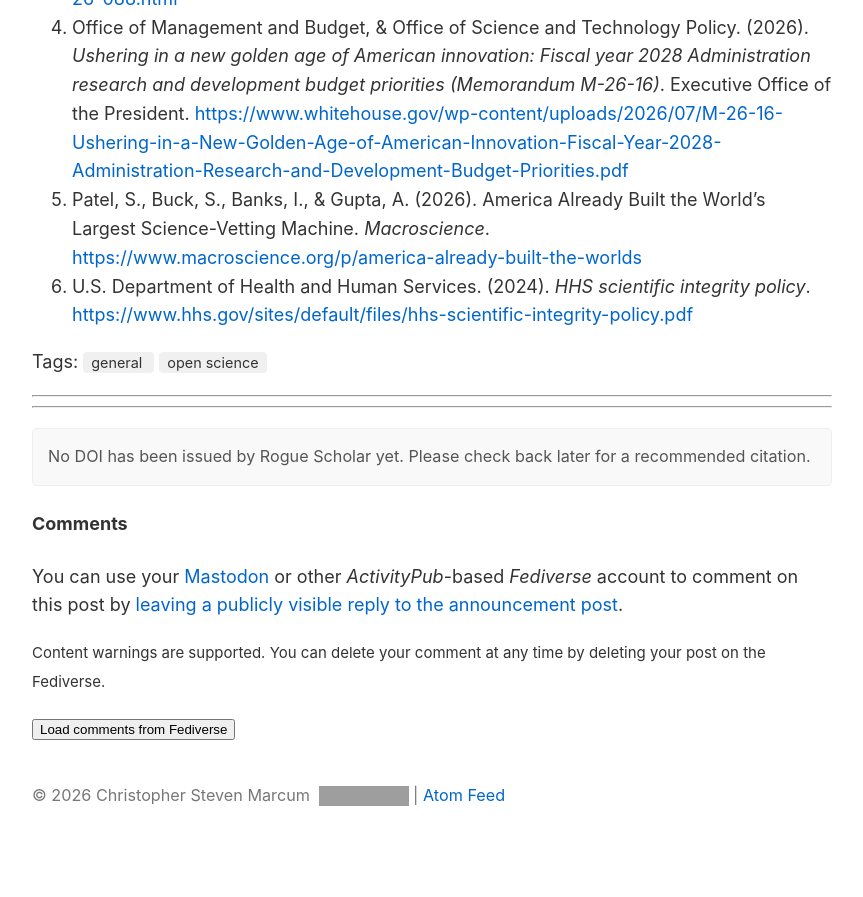
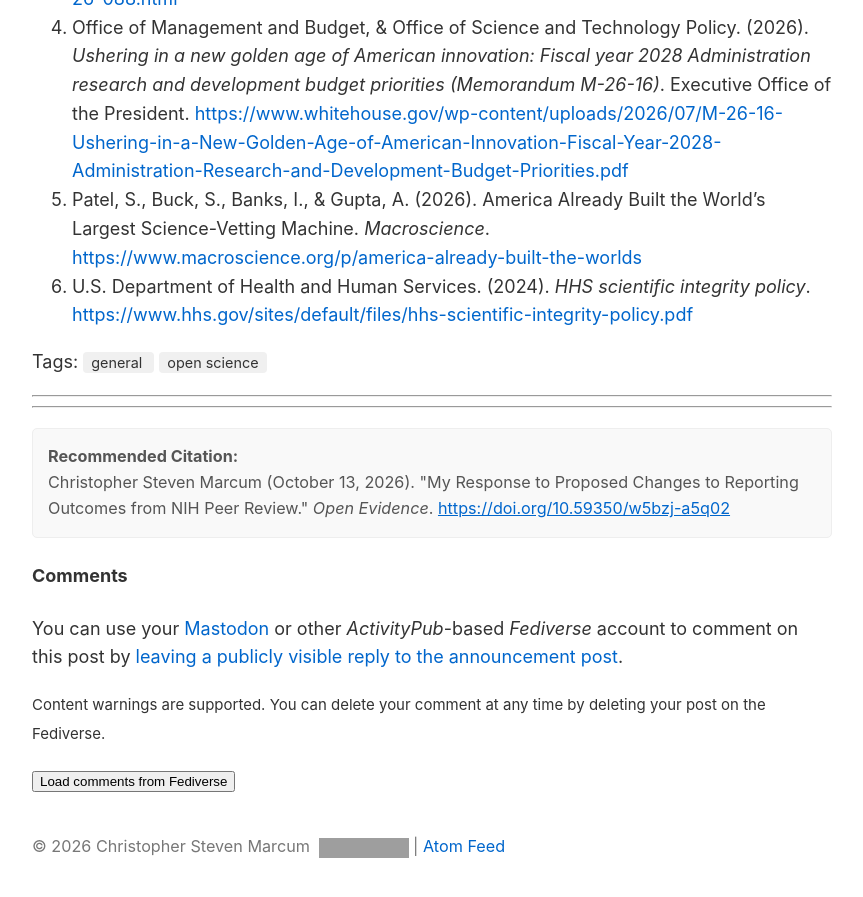
Before and after one commit to cmarcum/marcum-blog, a Jekyll site: the page built from _posts/2026-10-13-My Response to NIH Proposed Changes to Reporting Outcomes from NIH Peer Review.md, in a window 1280 px wide and 900 px high, scrolled down 2104 px. Shown: the top 897 px of the window, without its empty margins (208-1071 px from the left). Built offline with Jekyll 4.4.1, drawn with Linux system fonts in a browser that asks for light colours; before the commit the page ends 2953 px from its top, so only the background shows below that; grey boxes are pictures that could not be loaded.

Commit message:
chore: update Rogue Scholar DOIs [skip ci]

```diff
--- a/_data/dois.yml
+++ b/_data/dois.yml
@@ -39,6 +39,9 @@ LACE-and-Age:
 May-The-Fourth:
   doi: 10.59350/aesrb-zkb41
   title: May the Fourth Be With Your Data
+My Response to NIH Proposed Changes to Reporting Outcomes from NIH Peer Review:
+  doi: 10.59350/w5bzj-a5q02
+  title: My Response to Proposed Changes to Reporting Outcomes from NIH Peer Review
 My Response to Uniform Guidance Rulemaking:
   doi: 10.59350/gpk1d-kvn12
   title: My Response to OMB's Proposed Regulation for Federal Financial Assistance
```
